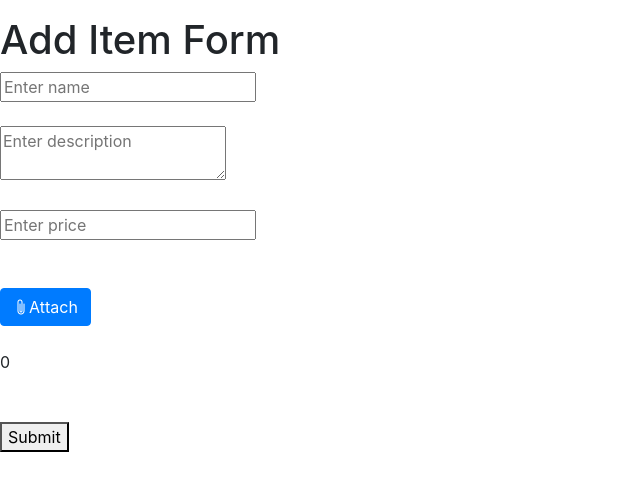
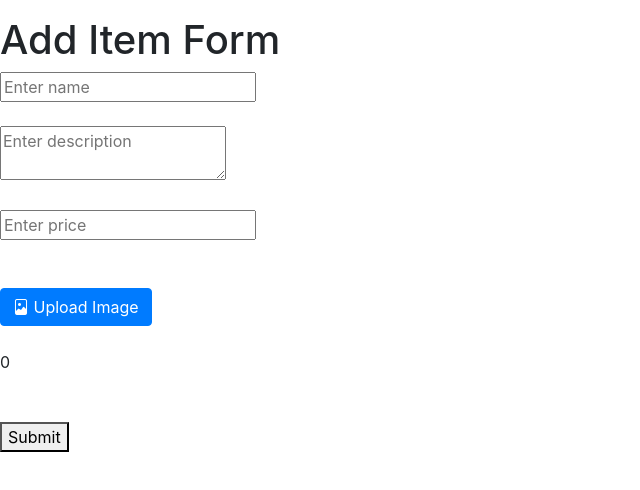
Before and after one commit to alliesground/eatery, a React (Create React App) app in the folder client-app/: page / in a window 1280 px wide. Shown: the top 490 px of the page, without its empty margins (0-640 px from the left). Built offline with nearby package versions, Linux system fonts and the light colour scheme.

Commit message:
client-app: changing image upload icon

```diff
--- a/client-app/src/components/AddItemForm.js
+++ b/client-app/src/components/AddItemForm.js
@@ -233,8 +233,8 @@ const AddItemForm = () => {
           variant="primary"
           onClick={triggerFileField}
         >
-          <i className="bi-paperclip"></i>
-          Attach
+          <i className="bi-file-image"></i>{" "}
+          Upload Image
         </Button>
 
 
```
